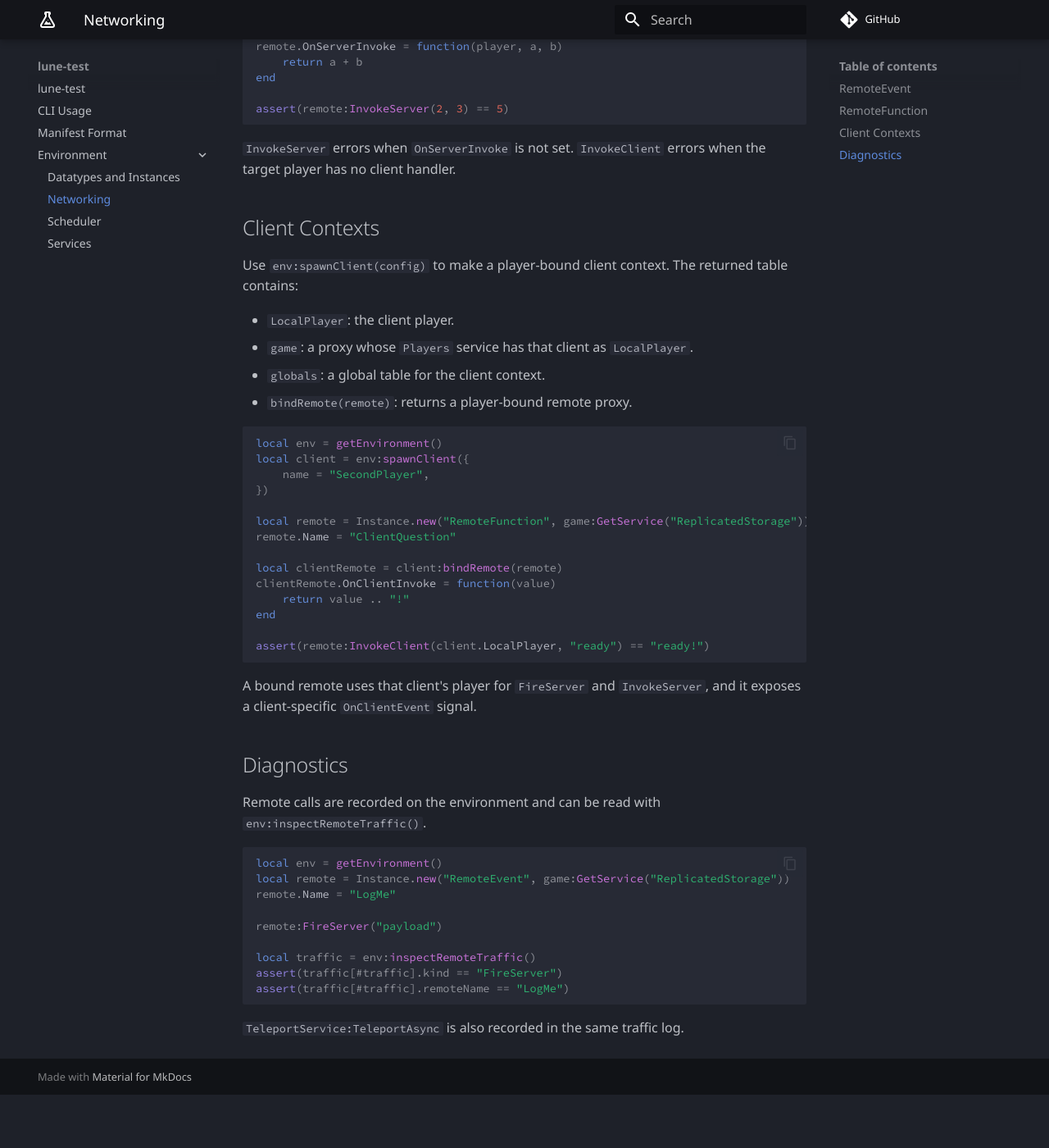
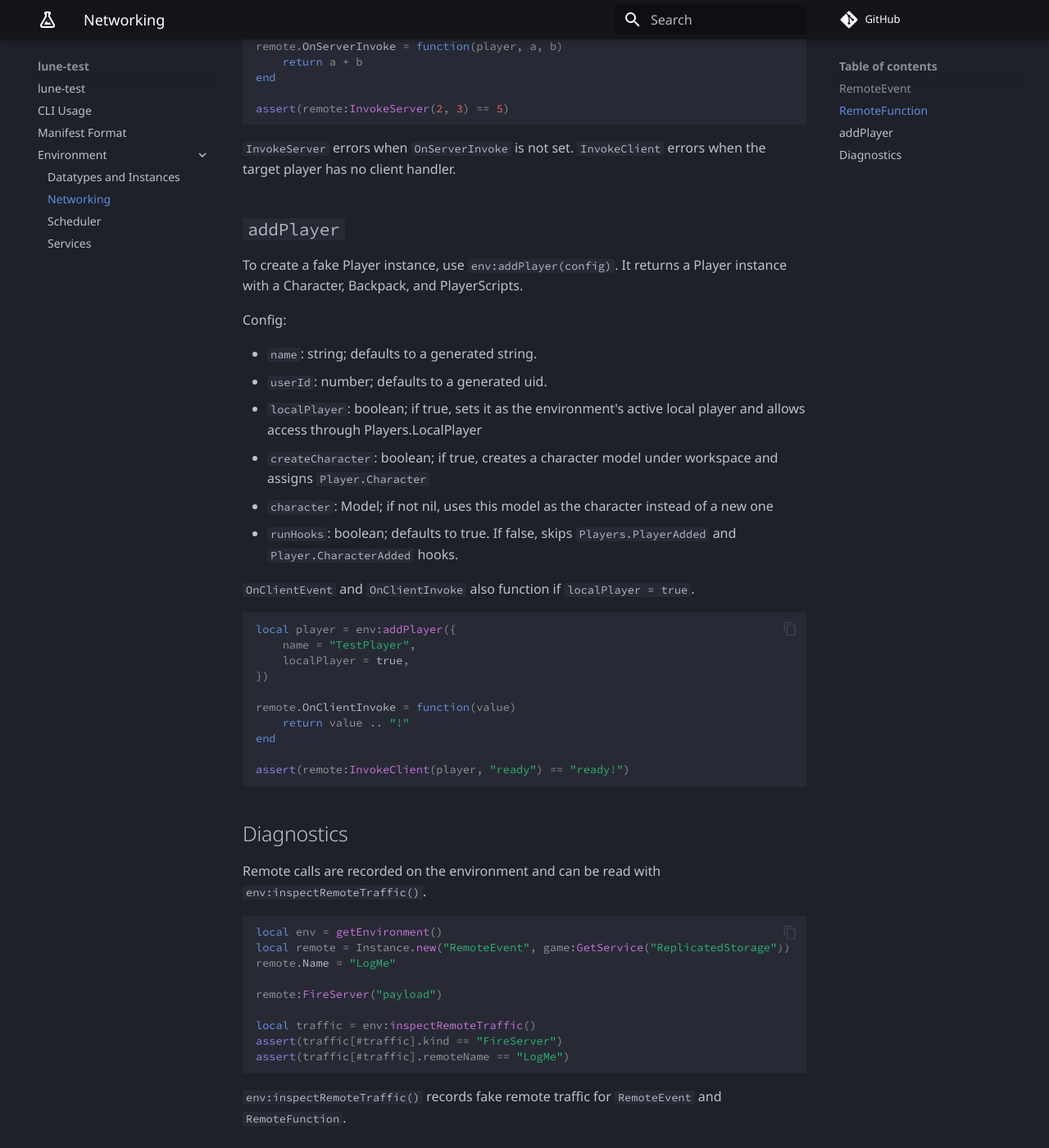
Before and after one commit to pigxity-games/lune-test, an MkDocs documentation site: the page built from docs/docs/environment/networking.md, in a window 1280 px wide and 1400 px high, scrolled down 1262 px. Shown: the whole window at 82% size. Built offline with MkDocs 1.6.1 and Material for MkDocs 9.7.7, drawn with Linux system fonts in a browser that asks for light colours; comment, search, counter and statistics services are not loaded; before the commit the page ends 2597 px from its top, so only the background shows below that; some of the changed text lies outside the part shown.

````diff
--- a/docs/docs/environment/networking.md
+++ b/docs/docs/environment/networking.md
@@ -29,7 +29,7 @@ assert(received.player == game:GetService("Players").LocalPlayer)
 assert(received.value == "hello")
 ```
 
-`FireServer` requires a `LocalPlayer`. In the default client-capable environment, one is created automatically.
+A `LocalPlayer` is created automatically by default.
 
 ## RemoteFunction
 
@@ -53,33 +53,34 @@ assert(remote:InvokeServer(2, 3) == 5)
 
 `InvokeServer` errors when `OnServerInvoke` is not set. `InvokeClient` errors when the target player has no client handler.
 
-## Client Contexts
 
-Use `env:spawnClient(config)` to make a player-bound client context. The returned table contains:
+## `addPlayer`
 
-- `LocalPlayer`: the client player.
-- `game`: a proxy whose `Players` service has that client as `LocalPlayer`.
-- `globals`: a global table for the client context.
-- `bindRemote(remote)`: returns a player-bound remote proxy.
+To create a fake Player instance, use `env:addPlayer(config)`. It returns a Player instance with a Character, Backpack, and PlayerScripts.
+
+Config:
+
+- `name`: string; defaults to a generated string.
+- `userId`: number; defaults to a generated uid.
+- `localPlayer`: boolean; if true, sets it as the environment's active local player and allows access through Players.LocalPlayer
+- `createCharacter`: boolean; if true, creates a character model under workspace and assigns `Player.Character`
+- `character`: Model; if not nil, uses this model as the character instead of a new one
+- `runHooks`: boolean; defaults to true. If false, skips `Players.PlayerAdded` and `Player.CharacterAdded` hooks.
+
+`OnClientEvent` and `OnClientInvoke` also function if `localPlayer = true`.
 
 ```lua
-local env = getEnvironment()
-local client = env:spawnClient({
-	name = "SecondPlayer",
+local player = env:addPlayer({
+	name = "TestPlayer",
+	localPlayer = true,
 })
 
-local remote = Instance.new("RemoteFunction", game:GetService("ReplicatedStorage"))
-remote.Name = "ClientQuestion"
-
-local clientRemote = client:bindRemote(remote)
-clientRemote.OnClientInvoke = function(value)
+remote.OnClientInvoke = function(value)
 	return value .. "!"
 end
 
-assert(remote:InvokeClient(client.LocalPlayer, "ready") == "ready!")
+assert(remote:InvokeClient(player, "ready") == "ready!")
 ```
-
-A bound remote uses that client's player for `FireServer` and `InvokeServer`, and it exposes a client-specific `OnClientEvent` signal.
 
 ## Diagnostics
 
@@ -97,4 +98,4 @@ assert(traffic[#traffic].kind == "FireServer")
 assert(traffic[#traffic].remoteName == "LogMe")
 ```
 
-`TeleportService:TeleportAsync` is also recorded in the same traffic log.
+`env:inspectRemoteTraffic()` records fake remote traffic for `RemoteEvent` and `RemoteFunction`.
````
Also changed, not shown: other parts of docs/docs/environment/networking.md (+2 -2 lines), docs/docs/environment/datatypes.md (+0 -2 lines), docs/docs/environment/index.md (+7 -5 lines), docs/docs/environment/services.md (+0 -25 lines), 8 other files.
